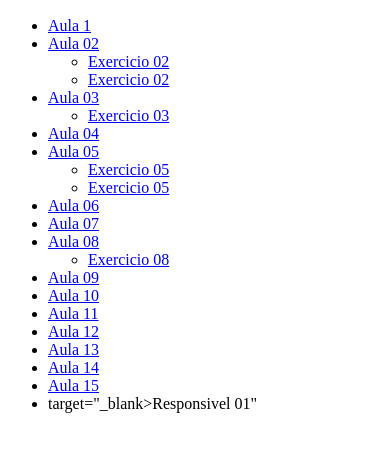
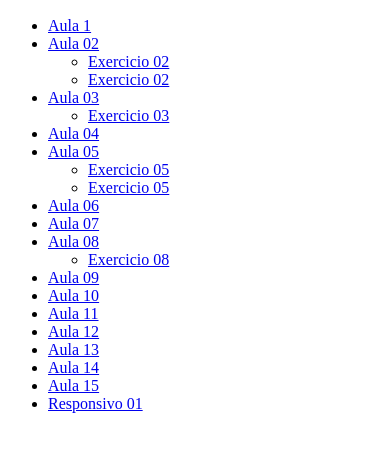
Before and after one commit to RodrigoNascimento12/Senai, a plain HTML site: page index.html in a window 390 px wide. Shown: the part 50-502 px from the top of the page. Drawn offline with Linux system fonts and the light colour scheme.

Commit message:
responsivo1

```diff
--- a/index.html
+++ b/index.html
@@ -39,7 +39,7 @@
           <li><a href="aulas/aula13/index (2).html" target="_blank">Aula 13</a></li>
           <li><a href="aulas/aula14/index (2).html" target="_blank">Aula 14</a></li>
           <li><a href="aulas/aula15/index.html" target="_blank">Aula 15</a></li>
-          <li><a href="aulas/Responsivel/index.html"></a>target="_blank>Responsivel 01</a>"</li>
+          <li><a href="aulas/Responsivel/index.html" target="_blank">Responsivo 01</a></li>
 
         </ul>
        </div>
```
